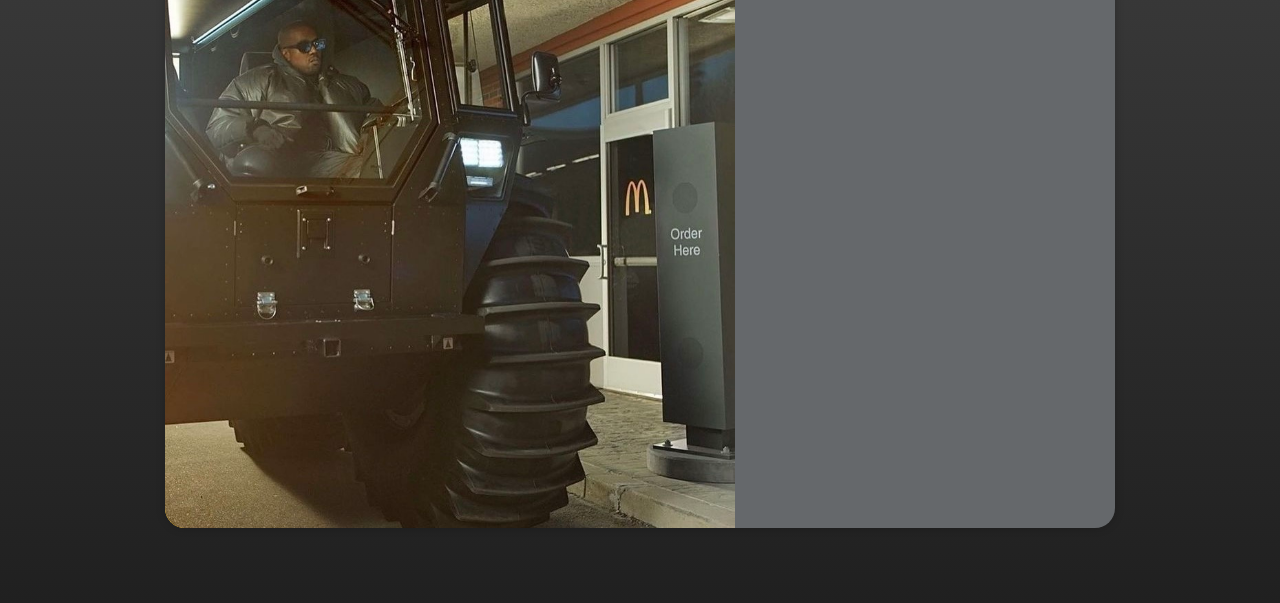
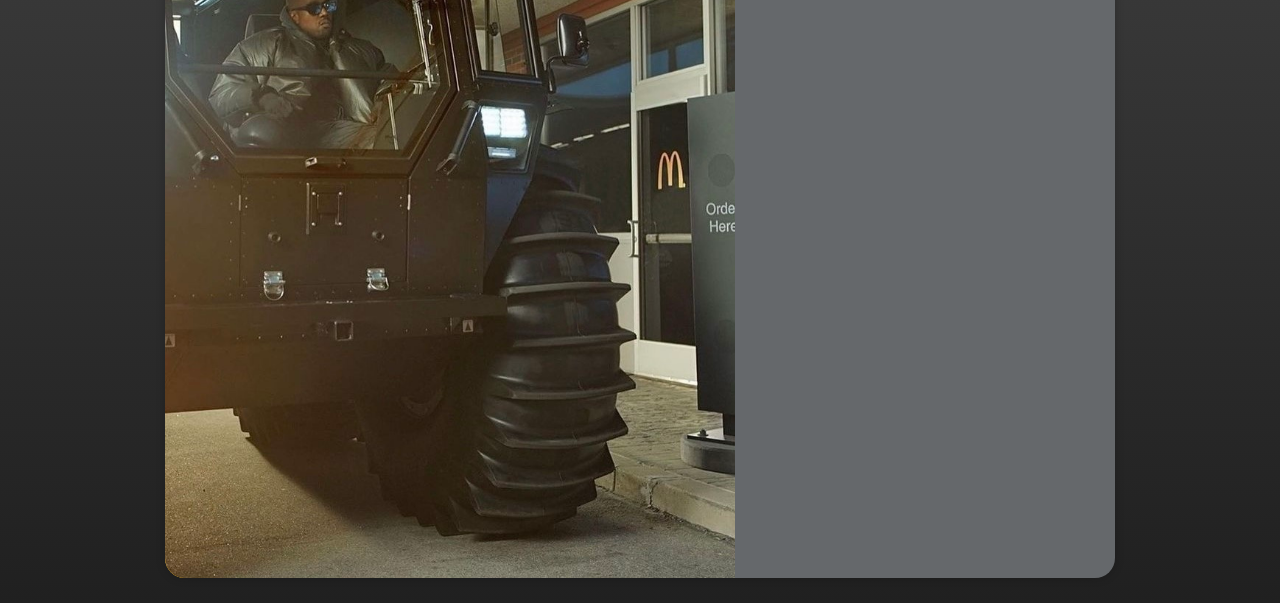
Before and after one commit to RobertoChaotic/projeto-mclogin, a plain HTML site: page index.html in a window 1280 px wide. Shown: the part 197-800 px from the top of the page. Drawn offline with Linux system fonts and the light colour scheme.

Commit message:
outra atualização rs

```diff
--- a/estilos/style.css
+++ b/estilos/style.css
@@ -33,8 +33,8 @@
         overflow: hidden;
 
         background-color: #65686b;
-        width: 400px;
-        height: 650px;
+        width: 500px;
+        height: 750px;
         border-radius: 20px;
         box-shadow: 0px 0px 10px rgba(0, 0, 0, 0.212);
         transition: width 0.2s, height 0.2s;
```
